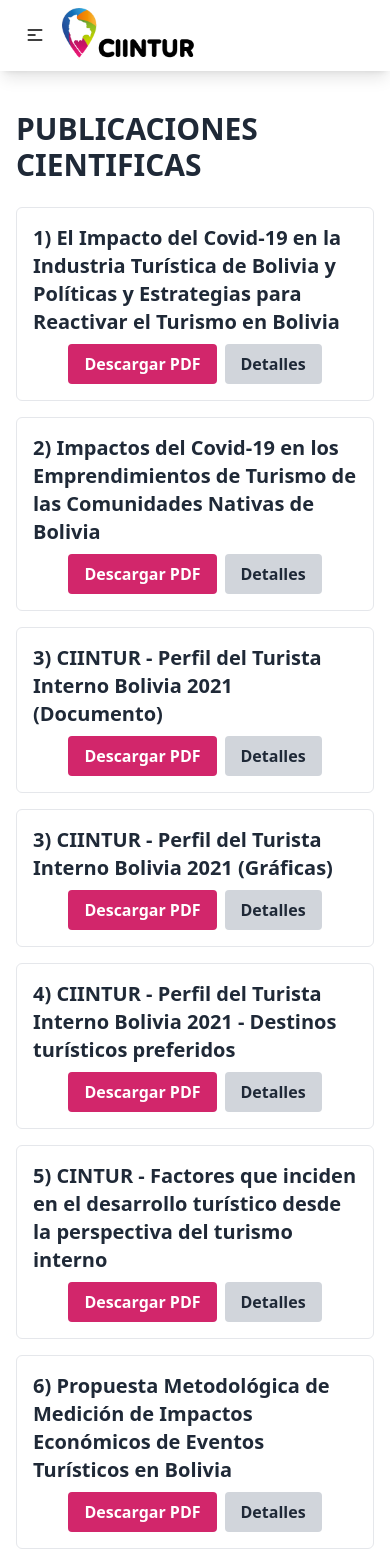
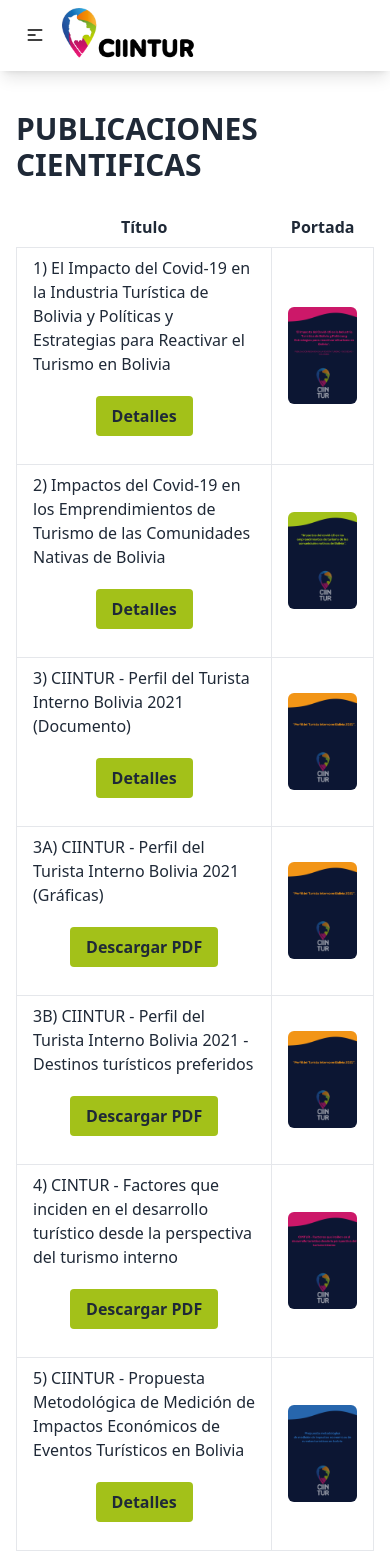
Before and after one commit to lfwzk/CIINTUR-UNIFRANZ, a React (Vite) app: page /information in a window 390 px wide. Shown: the top 1568 px of the page. Built offline with nearby package versions, Linux system fonts and the light colour scheme; the HTML template or start-up script is replaced by a standard one.

Commit message:
Update styles and file paths

```diff
--- a/src/components/Publish.jsx
+++ b/src/components/Publish.jsx
@@ -71,7 +71,7 @@
             </a>
           </div>
         </div>
-        <div className="container mx-auto  sm:p-10 mt-8 bg-gray-900 rounded-md ">
+        <div className="container mx-auto  sm:p-10 mt-8 bg-[#2666AD] rounded-md ">
           <h2 className="text-center dark:text-white font-semibold lg:text-4xl mb-4 md:mb-6 md:text-3xl text-2xl text-white  font-lato">
             ALIADOS
           </h2>
--- a/src/pages/Information.jsx
+++ b/src/pages/Information.jsx
@@ -2,12 +2,14 @@
 import Footer from "../components/Footer";
 import Header from "../components/Header";
 import img1 from "../assets/portadas-oficiales/1.png";
-import img2 from "../assets/portadas-oficiales/2.png";
+import img2 from "../assets/portadas-oficiales/5.png";
 import img3 from "../assets/portadas-oficiales/3.png";
 import img4 from "../assets/portadas-oficiales/4.png";
+import img5 from "../assets/portadas-oficiales/factores.png";
 import pdf1 from "../assets/documents/1.El_impacto_del_Covid-19_en_la_industria_turística.pdf";
 import pdf2 from "../assets/documents/2.Impactos_del_COVID-19_en_los_emprendimientos-de-turismo-comunitario.pdf";
-import pdf3 from "../assets/documents/3.CIINTUR-perfil-2021.pdf";
+import pdf3 from "../assets/documents/3.CIINTUR-Perfil_del_Turista_Interno_Bolivia_2021.pdf";
+import pdf3a from "../assets/documents/3.CIINTUR-perfil-2021.pdf";
 import pdf4 from "../assets/documents/4.CIINTUR-perfil.pdf";
 import pdf5 from "../assets/documents/5.CIINTUR-factores.pdf";
 import pdf6 from "../assets/documents/6.Propuesta_Metodológica.pdf";
@@ -22,48 +24,47 @@
   {
     title:
       "2) Impactos del Covid-19 en los Emprendimientos de Turismo de las Comunidades Nativas de Bolivia",
-    image: img2,
-    link: "/pagina2",
+    image: img3,
+    link: "/pagina3",
     pdf: pdf2,
   },
   {
     title: "3) CIINTUR - Perfil del Turista Interno Bolivia 2021 (Documento)",
-    image: img3,
-    link: "/pagina3",
+    image: img4,
+    link: "/pagina4",
     pdf: pdf3,
   },
   {
-    title: "3) CIINTUR - Perfil del Turista Interno Bolivia 2021 (Gráficas)",
-    image: img3,
-    link: "/pagina3",
+    title: "3A) CIINTUR - Perfil del Turista Interno Bolivia 2021 (Gráficas)",
+    image: img4,
+    link: "/pagina4",
+    pdf: pdf3a,
+  },
+  {
+    title:
+      "3B) CIINTUR - Perfil del Turista Interno Bolivia 2021 -  Destinos turísticos preferidos",
+    image: img4,
+    link: "/pagina4",
     pdf: pdf4,
   },
   {
     title:
-      "4) CIINTUR - Perfil del Turista Interno Bolivia 2021 -  Destinos turísticos preferidos",
-    image: img4,
-    link: "/pagina4",
+      "4) CINTUR - Factores que inciden en el desarrollo turístico desde la perspectiva del turismo interno",
+    image: img5,
+    link: "/pagina5",
     pdf: pdf5,
   },
   {
     title:
-      "5) CINTUR - Factores que inciden en el desarrollo turístico desde la perspectiva del turismo interno",
-    image: img4,
-    link: "/pagina5",
-    pdf: pdf6,
-  },
-  {
-    title:
-      "6) Propuesta Metodológica de Medición de Impactos Económicos de Eventos Turísticos en Bolivia",
-    image: img4,
-    link: "/pagina6",
+      "5) CIINTUR - Propuesta Metodológica de Medición de Impactos Económicos de Eventos Turísticos en Bolivia",
+    image: img2,
+    link: "/pagina2",
     pdf: pdf6,
   },
 ];
 
 export const Information = () => {
   const handleDownload = (pdfLink) => {
-    // Descarga el archivo PDF al hacer clic en el botón de descarga
     window.open(pdfLink, "_blank");
   };
 
@@ -73,31 +74,58 @@
 
       <main className="container mx-auto px-4 py-10">
         <h1 className="text-3xl font-bold mb-6">PUBLICACIONES CIENTIFICAS</h1>
-        <div className="grid grid-cols-1 gap-4 sm:grid-cols-2">
+        <table className="table-auto w-full mb-6">
+          <thead>
+            <tr>
+              <th className="px-4 py-2">Título</th>
+              <th className="px-4 py-2">Portada</th>
+            </tr>
+          </thead>
+          <tbody>
             {publications.map((publication, index) => (
-            <div key={index} className="border p-4 rounded-md">
-              <h2 className="text-xl font-semibold mb-2">
+              <tr key={index}>
+                <td className="border px-4 py-2">
                   {publication.title}
-              </h2>
-              <div className="flex justify-center">
+                  <div>
+                    <div className="flex justify-center p-5">
+                      {index >= 3 && index <= 5 ? (
                         <button
-                  className="bg-[#d2266b] hover:bg-[#A1C516] text-white font-bold py-2 px-4 rounded mr-2"
                           onClick={() => handleDownload(publication.pdf)}
+                          className="bg-[#a3c119] hover:bg-[#f29517] text-gray-800 font-bold py-2 px-4 rounded"
                         >
                           Descargar PDF
                         </button>
+                      ) : (
                         <a
                           href={publication.link}
                           target="_blank"
                           rel="noopener noreferrer"
-                  className="bg-gray-300 hover:bg-gray-400 text-gray-800 font-bold py-2 px-4 rounded"
+                          className="bg-[#a3c119] hover:bg-[#f29517] text-gray-800 font-bold py-2 px-4 rounded"
                         >
                           Detalles
                         </a>
+                      )}
                     </div>
                   </div>
+                </td>
+
+                <td className="border px-4 py-2">
+                  <a
+                    href={publication.link}
+                    target="_blank"
+                    rel="noopener noreferrer"
+                  >
+                    <img
+                      src={publication.image}
+                      alt={`Portada ${index + 1}`}
+                      className="w-32 h-auto rounded-md cursor-pointer"
+                    />
+                  </a>
+                </td>
+              </tr>
             ))}
-        </div>
+          </tbody>
+        </table>
       </main>
 
       <Footer />
--- a/src/pages/info/Page1.jsx
+++ b/src/pages/info/Page1.jsx
@@ -87,7 +87,7 @@
                     </div>
                   </div>
                 </div>
-                <div className="flex flex-wrap items-center gap-4">
+                <div className="flex flex-wrap items-center gap-4 text-white">
                   <button
                     className="w-full p-4 rounded-md lg:w-2/5 hover:bg-[#d2266b] bg-[#d2266b] flex items-center justify-center"
                     onClick={handleDescargaPDF}
--- a/src/pages/info/Page2.jsx
+++ b/src/pages/info/Page2.jsx
@@ -1,7 +1,7 @@
 import React from "react";
 import Footer from "../../components/Footer";
 import Header from "../../components/Header";
-import img from "../../assets/portadas-oficiales/2.png";
+import img from "../../assets/portadas-oficiales/5.png";
 import pdf1 from "../../assets/pdf/edit1.pdf";
 
 export const Page2 = () => {
@@ -32,46 +32,44 @@
               <div className="lg:pl-20">
                 <div className="mb-8 ">
                   <h2 className="max-w-xl mb-6 text-2xl font-bold dark:text-gray-400 md:text-4xl text-justify">
-                    EL IMPACTO DEL COVID-19 EN LA INDUSTRIA TURÍSTICA DE BOLIVIA
-                    Y ESTRATEGIAS PARA SALIR DE LA CRISIS
+                    Propuesta metodológica de medición de impactos económicos de
+                    eventos turísticos en Bolivia – 2021
                   </h2>
                   <p className="inline-block mb-6 text-xl font-bold text-gray-700 dark:text-gray-400 ">
                     <span>Descripción</span>
                   </p>
                   <p className="max-w-md text-gray-700 dark:text-gray-400 text-justify">
-                    La Pandemia del Covid-19 no sólo está afectando a la salud
-                    de la población, sino también está deteriorando las
-                    economías y las industrias de los países, una de ellas y la
-                    más afectada es sin duda el turismo. Bajo este contexto la
-                    carrera de Administración de Hotelería y Turismo de la
-                    Universidad Privada Franz Tamayo - Sede El Alto, m
+                    La actividad turística tiene un impacto significativo dentro
+                    la economía. Ante la necesidad de abordar metodológicamente
+                    el impacto económico del turismo en diferentes eventos
+                    turísticos, sea nivel sectorial y territorial, la presente
+                    propuesta delimita tres metodologías específicas para
+                    conocer a nivel.
                   </p>
                 </div>
                 <div className="mb-8">
                   <h2 className="w-16 pb-1 mb-4 text-2xl font-bold border-b border-blue-300 dark:text-gray-400 dark:border-gray-600">
-                    Autores
+                    Autor
                   </h2>
                   <div className="flex flex-wrap -mx-2 -mb-2">
-                    - Fernando <br />
-                    - Juan <br />
-                    - Maria <br />
+                    - Leónidas Chiri Carata
                   </div>
                 </div>
                 <div className="mb-8 ">
                   <h2 className="w-16 pb-1 mb-4 text-xl font-semibold border-b border-blue-300 dark:border-gray-600 dark:text-gray-400">
-                    Paginas
+                    Año de publicación
                   </h2>
                   <div>
                     <div className="flex flex-wrap -mb-2">
                       <button className="px-4 py-2 mb-2 mr-4 font-semibold border rounded-md hover:border-blue-400 dark:border-gray-400 hover:text-blue-600 dark:hover:border-gray-300 dark:text-gray-400">
-                        100 Páginas{" "}
+                        2023{" "}
                       </button>
                     </div>
                   </div>
                 </div>
                 <div className="flex flex-wrap items-center gap-4">
                   <button
-                    className="w-full p-4 rounded-md lg:w-2/5 hover:bg-[#d2266b] bg-[#d2266b] flex items-center justify-center"
+                    className="w-full p-4 rounded-md lg:w-2/5 hover:bg-[#d2266b] bg-[#d2266b] flex items-center justify-center text-white"
                     onClick={handleDescargaPDF}
                   >
                     Descargar{" "}
--- a/src/pages/info/Page3.jsx
+++ b/src/pages/info/Page3.jsx
@@ -2,7 +2,7 @@
 import Footer from "../../components/Footer";
 import Header from "../../components/Header";
 import img from "../../assets/portadas-oficiales/3.png";
-import pdf1 from "../../assets/pdf/impactos.pdf";
+import pdf1 from "../../assets/documents/2.Impactos_del_COVID-19_en_los_emprendimientos-de-turismo-comunitario.pdf";
 
 export const Page3 = () => {
   const handleDescargaPDF = () => {
@@ -83,7 +83,7 @@
                   </div>
                   <div className="flex flex-wrap items-center gap-4">
                     <button
-                      className="w-full p-4 rounded-md lg:w-2/5 hover:bg-[#d2266b] bg-[#d2266b] flex items-center justify-center"
+                      className="w-full p-4 rounded-md lg:w-2/5 hover:bg-[#d2266b] bg-[#d2266b] flex items-center justify-center text-white"
                       onClick={handleDescargaPDF}
                     >
                       Descargar{" "}
--- a/src/pages/info/Page4.jsx
+++ b/src/pages/info/Page4.jsx
@@ -2,7 +2,7 @@
 import Footer from "../../components/Footer";
 import Header from "../../components/Header";
 import img from "../../assets/portadas-oficiales/4.png";
-import pdf1 from "../../assets/pdf/perfil.pdf";
+import pdf1 from "../../assets/documents/3.CIINTUR-Perfil_del_Turista_Interno_Bolivia_2021.pdf";
 
 export const Page4 = () => {
   const handleDescargaPDF = () => {
@@ -76,7 +76,7 @@
                   </div>
                   <div className="flex flex-wrap items-center gap-4">
                     <button
-                      className="w-full p-4 rounded-md lg:w-2/5 hover:bg-[#d2266b] bg-[#d2266b] flex items-center justify-center"
+                      className="w-full p-4 rounded-md lg:w-2/5 hover:bg-[#d2266b] bg-[#d2266b] flex items-center justify-center text-white"
                       onClick={handleDescargaPDF}
                     >
                       Descargar{" "}
```
Also changed, not shown: src/pages/info/Page5.jsx (added, +9 -0 lines), src/assets/portadas-oficiales/factores.png (added). Lines whose indentation alone changed are shown as unchanged.
